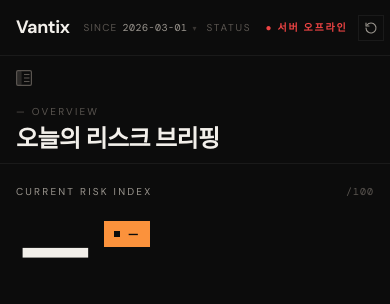
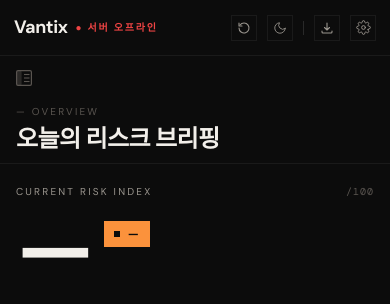
Before and after one commit to fantasykiss/Vantix, a Python web app: template templates/index.html in a window 390 px wide. Shown: the top 304 px of the page. Run offline with Jinja, Linux system fonts and the light colour scheme; the template is opened without the code that fills it, so the values that code supplies are empty.

Commit message:
fix: 모바일 수평 스크롤·topbar 오버플로우·사이드바 겹침 수정
- overflow-x: hidden + max-width: 100vw 로 수평 스크롤 차단
- 모바일 topbar에서 since-wrap·STATUS 라벨 숨김으로 오버플로우 해소
- .content margin-left !important + sidebar position:fixed 로 겹침 방지

Co-Authored-By: Claude Sonnet 4.6 <noreply@anthropic.com>

```diff
--- a/templates/index.html
+++ b/templates/index.html
@@ -712,13 +712,25 @@ html, body {
     --hero-num: clamp(72px, 22vw, 100px);
   }
 
-  body { overflow: auto; }
-  html { overflow: auto; }
-  .app { height: auto; min-height: 100vh; }
-
-  .topbar { padding: 0 16px; gap: 10px; }
-.topbar-status .cache { display: none; }
+  /* ① 수평 스크롤 차단 */
+  html, body { overflow-x: hidden; overflow-y: auto; max-width: 100vw; }
+  .app { height: auto; min-height: 100vh; max-width: 100vw; overflow-x: hidden; }
+  .app-row { overflow-x: hidden; }
+  .content { overflow-x: hidden; max-width: 100vw; }
+
+  /* ② topbar 오버플로우 — since 텍스트 숨기고 아이콘만 노출 */
+  .topbar { padding: 0 14px; gap: 8px; overflow: hidden; }
+  .topbar-since-wrap { display: none; }
+  .topbar-status .cache { display: none; }
   .topbar-status .topbar-divider { display: none; }
+  .topbar-status .label { display: none; }
+  .topbar-status { flex: 1; gap: 6px; }
+  .icon-btn { width: 26px; height: 26px; flex-shrink: 0; }
+
+  /* ④ 사이드바/content 겹침 — 모바일은 항상 margin 0 */
+  .content { margin-left: 0 !important; }
+  .sidebar { position: fixed; z-index: 200; }
+  .app.sidebar-hidden .sidebar { transform: translateX(-100%); pointer-events: none; }
   .icon-btn { width: 26px; height: 26px; }
 
   .crown { padding: 18px 16px 12px; gap: 14px; }
```
